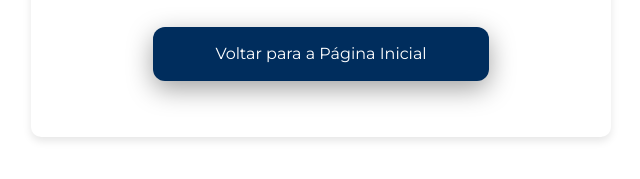
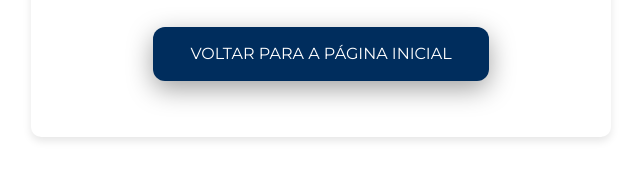
Before and after one commit to MrDavidVeiga/thankyou-integralrh, a plain HTML site: page index.html in a window 1280 px wide. Shown: the part 439-618 px from the top of the page, 319-959 px from the left. Drawn offline with Linux system fonts and the light colour scheme.

Commit message:
Update index.html

```diff
--- a/index.html
+++ b/index.html
@@ -83,7 +83,7 @@
     <p>Seu envio foi recebido com sucesso e registrado em nosso banco de dados.</p>
 
     <ul class="buttonsform">
-      <li><a href="https://integralrh.com.br">Voltar para a Página Inicial</a></li>
+      <li><a href="https://integralrh.com.br">VOLTAR PARA A PÁGINA INICIAL</a></li>
     </ul>
 
   </div>
```
